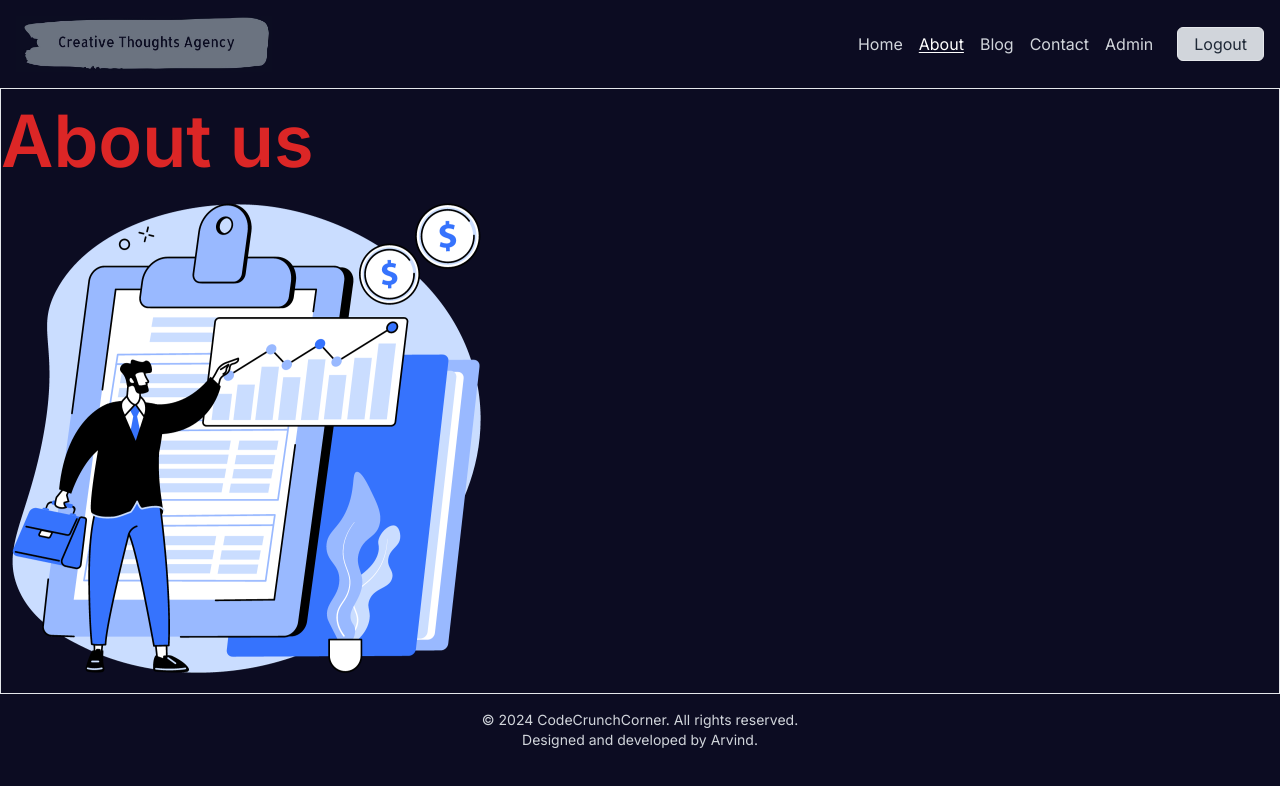
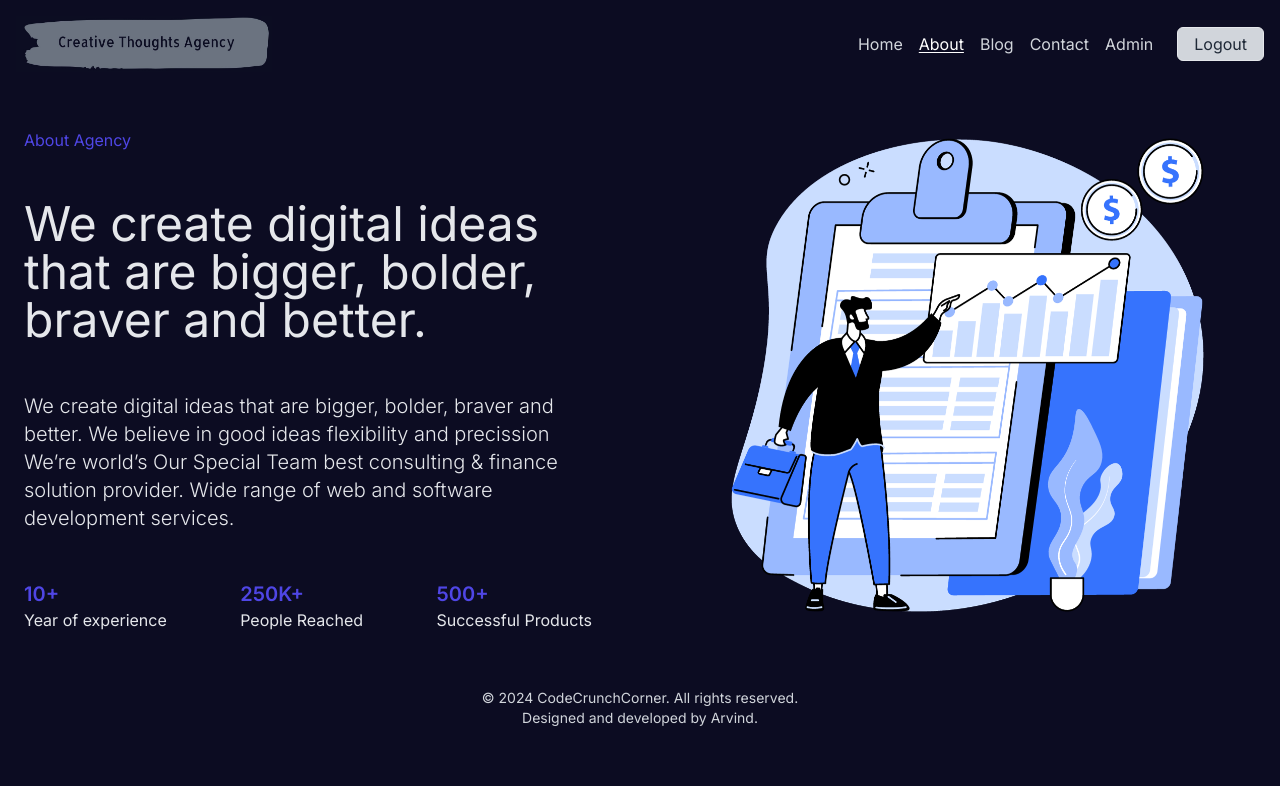
Before and after one commit to Arvindcool2022/blog-nextjs, a Next.js app: page /about in a window 1280 px wide. Shown: the top 786 px of the page. Built offline with nearby package versions, Linux system fonts and the light colour scheme.

Commit message:
add about page

```diff
--- a/src/app/about/page.jsx
+++ b/src/app/about/page.jsx
@@ -1,11 +1,41 @@
+import Stats from '@/components/Stats';
 import H1 from '@/components/ui/H1';
 import Image from 'next/image';
 
 export default function Page() {
+  const stats = [
+    { num: 10, h1: '+', desc: 'Year of experience' },
+    { num: 250, h1: 'K+', desc: 'People Reached' },
+    { num: 500, h1: '+', desc: 'Successful Products' }
+  ];
   return (
-    <div className="container border">
-      <H1>About us</H1>
-      <Image src="/about.png" alt="about" width={500} height={500} />
+    <div className="container mx-auto my-10 flex flex-col gap-24 text-center md:flex-row md:text-left lg:px-6">
+      <div className=" flex flex-1 flex-col gap-12">
+        <h2 className="text-indigo-600">About Agency</h2>
+        <h1 className="text-5xl">
+          We create digital ideas that are bigger, bolder, braver and better.
+        </h1>
+        <p className="text-xl font-light">
+          We create digital ideas that are bigger, bolder, braver and better. We
+          believe in good ideas flexibility and precission We’re world’s Our
+          Special Team best consulting & finance solution provider. Wide range
+          of web and software development services.
+        </p>
+        <div className=" flex flex-col items-center justify-between gap-12 md:flex-row">
+          {stats.map(stat => {
+            console.log(stat);
+            return <Stats data={stat} key={stat.num} />;
+          })}
+        </div>
+      </div>
+      <div className="relative flex-1">
+        <Image
+          src="/about.png"
+          alt="About Image"
+          fill
+          className="object-contain"
+        />
+      </div>
     </div>
   );
 }
--- /dev/null
+++ b/src/components/Stats.jsx
@@ -0,0 +1,19 @@
+'use client';
+
+import useCountUp from '@/hooks/useCountUp';
+
+const Stats = ({ data }) => {
+  const count = useCountUp(data.num, 2000);
+
+  return (
+    <div className="flex flex-col">
+      <h1 className="text-xl font-semibold text-indigo-600">
+        {count}
+        {data.h1}
+      </h1>
+      <p>{data.desc}</p>
+    </div>
+  );
+};
+
+export default Stats;
--- /dev/null
+++ b/src/hooks/useCountUp.jsx
@@ -0,0 +1,29 @@
+import { useEffect, useRef, useState } from 'react';
+
+const useCountUp = (limit = 10, duration = 3000) => {
+  const [count, setCount] = useState(0);
+  const animationRef = useRef();
+
+  useEffect(() => {
+    const start = performance.now();
+
+    const updateCount = timestamp => {
+      const elapsed = timestamp - start;
+      const progress = Math.min(1, elapsed / duration);
+      const increment = limit * progress;
+      setCount(Math.min(Math.ceil(increment), limit));
+
+      if (progress < 1) {
+        animationRef.current = requestAnimationFrame(updateCount);
+      }
+    };
+
+    animationRef.current = requestAnimationFrame(updateCount);
+
+    return () => cancelAnimationFrame(animationRef.current);
+  }, [limit, duration]);
+
+  return count;
+};
+
+export default useCountUp;
```
